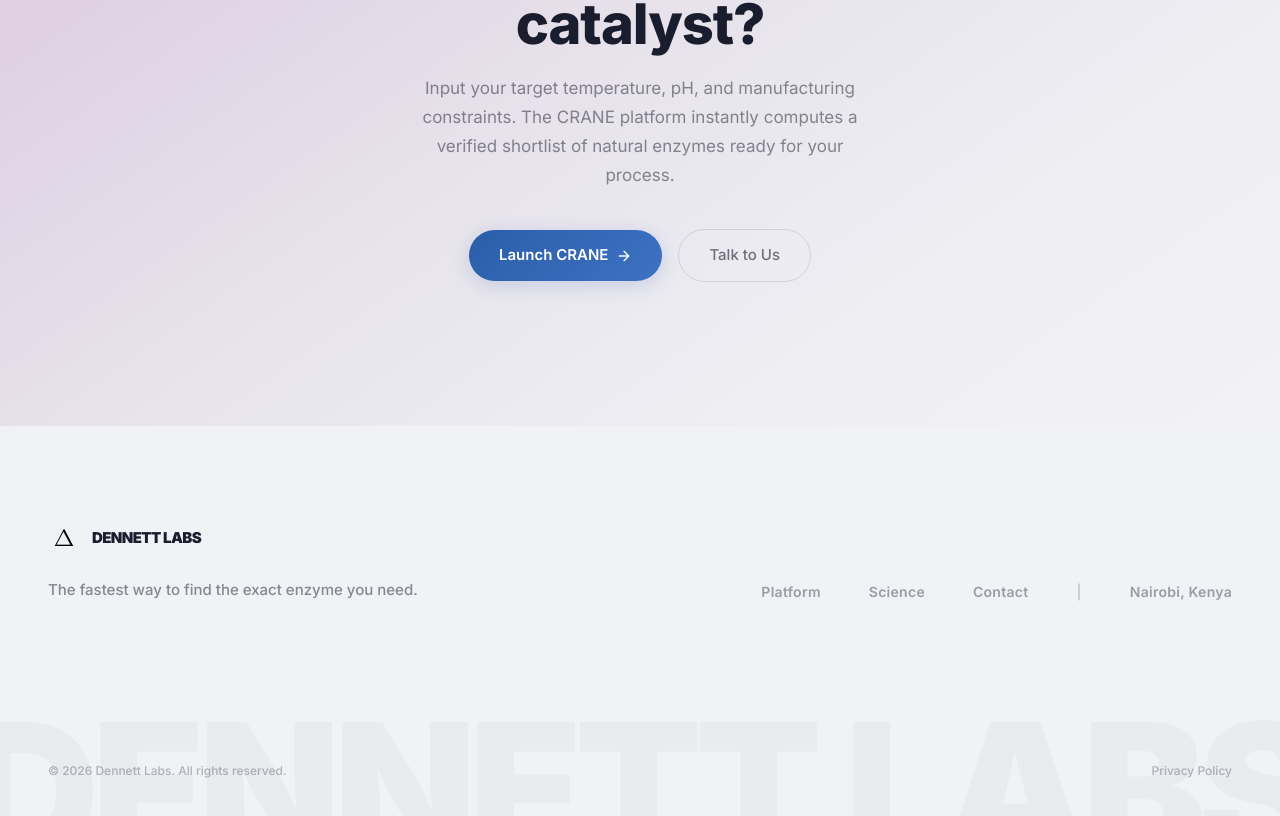
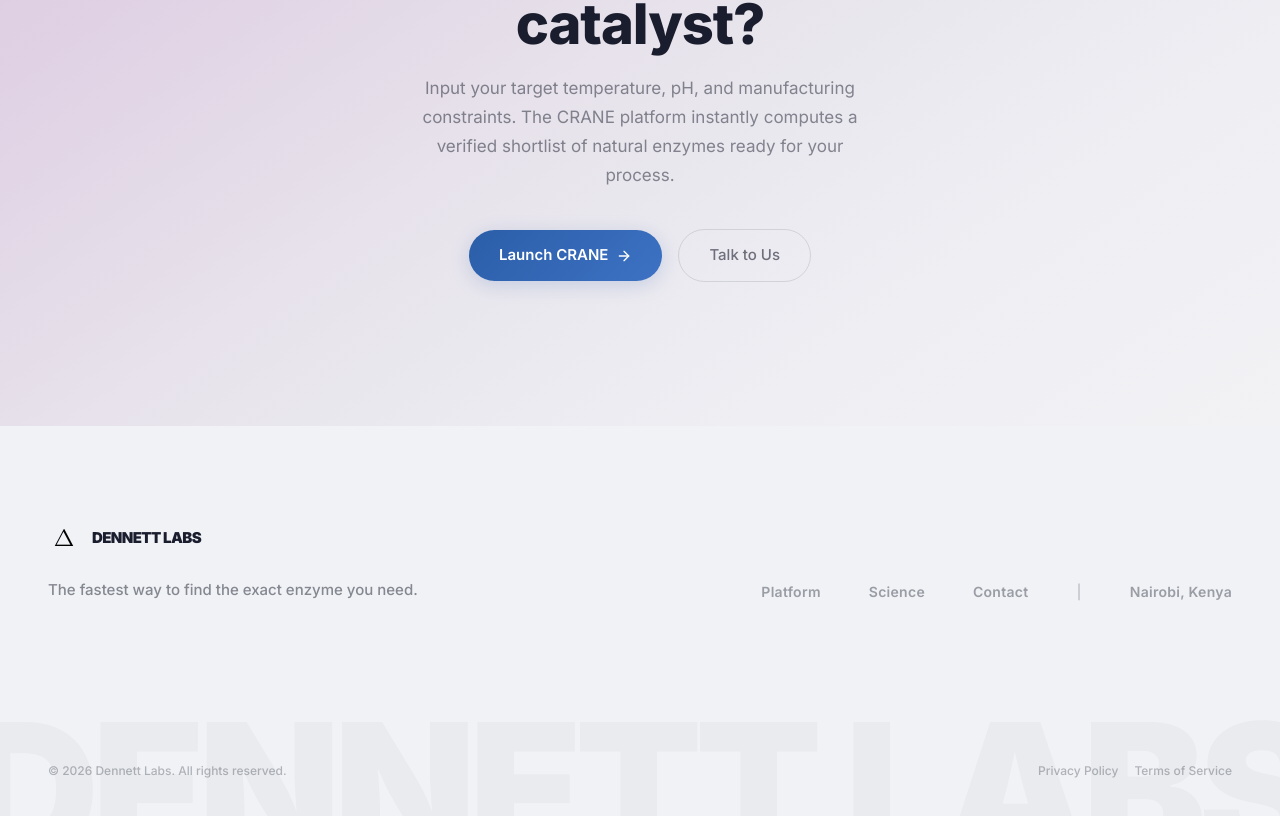
Before and after one commit to dennettlabs/CRANE-Landing, a Next.js app: page / in a window 1280 px wide. Shown: the part 4569-5385 px from the top of the page. Built offline with nearby package versions, Linux system fonts and the light colour scheme; no server answers.

Commit message:
feat: add cookie consent banner component with Google Consent Mode v2 integration

```diff
--- a/src/components/layout/ClientLayoutWrapper.tsx
+++ b/src/components/layout/ClientLayoutWrapper.tsx
@@ -4,6 +4,7 @@ import Link from "next/link";
 import Image from "next/image";
 import { useEffect, useState } from "react";
 import { Menu, X } from "lucide-react";
+import CookieConsent from "@/components/layout/CookieConsent";
 
 export default function ClientLayoutWrapper({ children }: { children: React.ReactNode }) {
   const [scrolled, setScrolled] = useState(false);
@@ -100,6 +101,7 @@ export default function ClientLayoutWrapper({ children }: { children: React.Reac
             <p>© 2026 Dennett Labs. All rights reserved.</p>
             <div className="flex gap-4">
               <Link href="/privacy" className="hover:text-[#1a1d2e] transition-colors">Privacy Policy</Link>
+              <Link href="/terms" className="hover:text-[#1a1d2e] transition-colors">Terms of Service</Link>
             </div>
           </div>
         </div>
@@ -111,6 +113,7 @@ export default function ClientLayoutWrapper({ children }: { children: React.Reac
           </span>
         </div>
       </footer>
+      <CookieConsent />
     </div>
   );
 }
```
